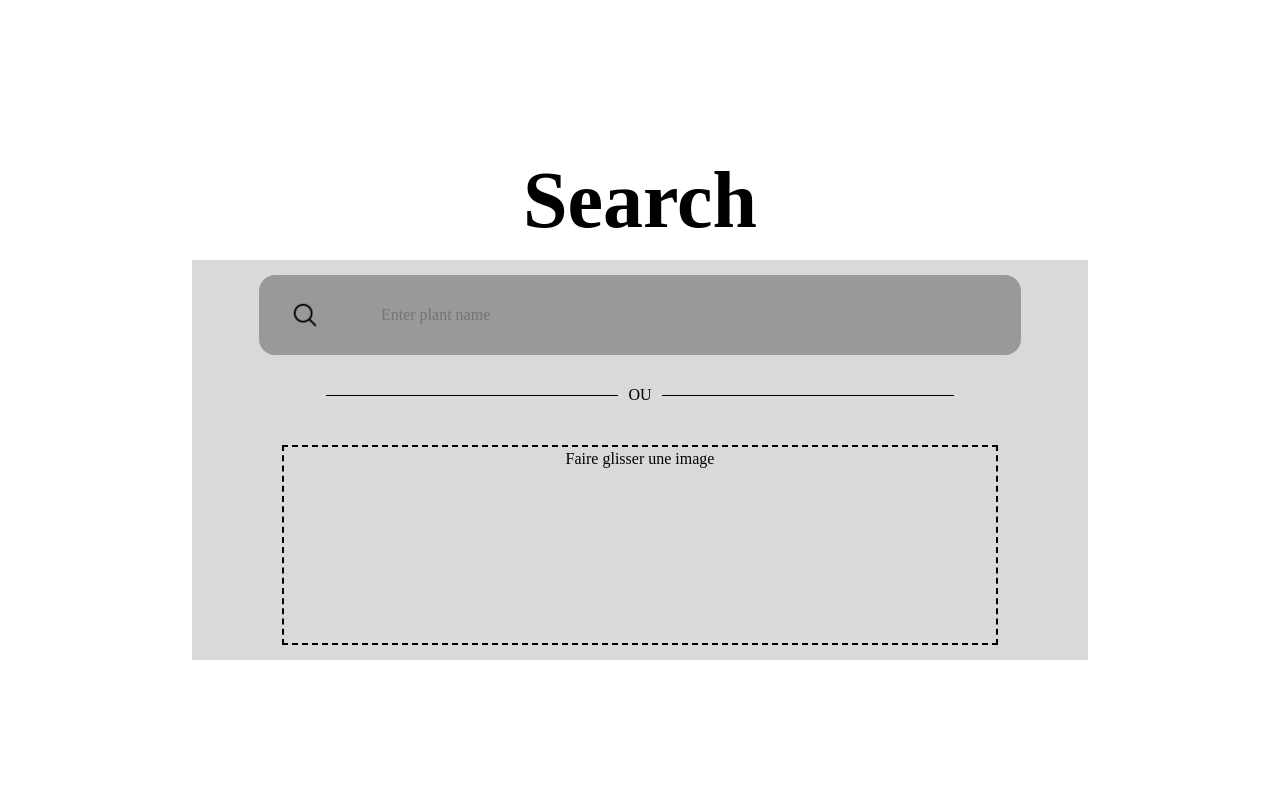
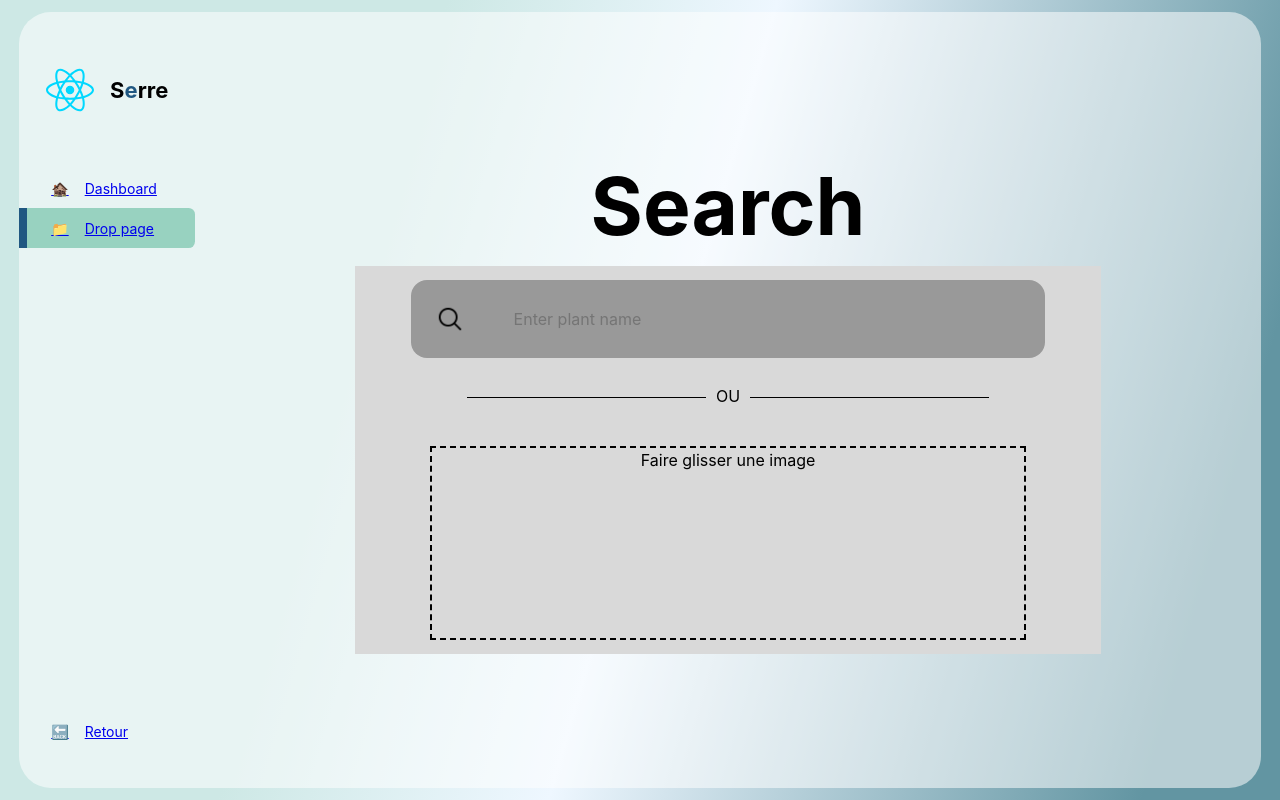
Before and after one commit to Deo012/Site_serre_intelligente-repo, a React (Vite) app in the folder frontend/: page /dropImagePage in a window 1280 px wide. Built offline with nearby package versions, Linux system fonts and the light colour scheme.

Commit message:
SideBar terminer

```diff
--- /dev/null
+++ b/frontend/src/components/cards/cards.jsx
@@ -0,0 +1,3 @@
+import React from "react";
+
+const Cards = () => {}
--- a/frontend/src/components/sideBar/sideBar.css
+++ b/frontend/src/components/sideBar/sideBar.css
@@ -32,4 +32,28 @@
     display: flex;
     align-items: center;
     gap: 1rem;
+    height: 2.5rem;
+    margin-left: 2rem;
+    position: relative;
+    transition: all 300ms ease;
+    font-size: 14px;
+    border-radius: 0.4rem;
 }
+.menuItem:hover{
+    cursor: pointer;
+}
+.active{
+    background: #98D2C0;
+    margin-left: 0;
+}
+.active::before{
+    content: "";
+    width: 8px;
+    height: 100%;
+    background: #205781;
+    margin-right: calc(1rem - 8px);
+}
+.menu .menuItem:last-child{
+    position: absolute;
+    bottom: 2.3rem;
+}
--- a/frontend/src/components/sideBar/sideBar.jsx
+++ b/frontend/src/components/sideBar/sideBar.jsx
@@ -1,9 +1,11 @@
-import React from "react";
+import React, { useState } from "react";
 import "./sideBar.css"
 import Logo from "../../assets/react.svg"
+import { Link, useLocation } from "react-router-dom";
 
 
 const SideBar = () => {
+    const location = useLocation();
     return(
         <>
             <div className="sideBar">
@@ -16,12 +18,33 @@ const SideBar = () => {
                 </div>
                 {/* menu */}
                 <div className="menu">
-                    <div className="menuItem">
+                    <Link
+                        className={location.pathname === "/dashBoard" ? "menuItem active" : "menuItem"}
+                        to="/dashBoard"
+                    >
                         <div>
-                            Icon
+                            🏚️
                         </div>
                         <div>Dashboard</div>
-                    </div>
+                    </Link>
+                    <Link
+                        className={location.pathname === "/dropImagePage" ? "menuItem active" : "menuItem"}
+                        to="/dropImagePage"
+                    >
+                        <div>
+                            📁
+                        </div>
+                        <div>Drop page</div>
+                    </Link>
+                    <Link
+                        className={location.pathname === "/" ? "menuItem active" : "menuItem"}
+                        to="/"
+                    >
+                        <div>
+                            🔙
+                        </div>
+                        <div>Retour</div>
+                    </Link>
                 </div>
             </div>
         </>
--- a/frontend/src/pages/dashBoard.css
+++ b/frontend/src/pages/dashBoard.css
@@ -102,6 +102,6 @@
     height: 97%;
     width: 97%;
     border-radius: 2em;
-    background-color: var(--glass);
+    background-color: rgba(255,255,255,0.54);
     grid-template-columns: 11rem auto 20rem;
 }
--- a/frontend/src/pages/dropImagePage.css
+++ b/frontend/src/pages/dropImagePage.css
@@ -1,6 +1,13 @@
-.page-drop-image-wrap{
-    width: 100vw;
-    height: 100vh;
+.dropImagePage{
+    display: grid;
+    height: 97%;
+    width: 97%;
+    border-radius: 2em;
+    background-color: rgba(255,255,255,0.54);
+    grid-template-columns: 11rem auto;
+}
+.drop-wrap{
+    height: 100%;
     display: flex;
     flex-direction: column;
     justify-content: center;
--- a/frontend/src/pages/dropImagePage.jsx
+++ b/frontend/src/pages/dropImagePage.jsx
@@ -1,6 +1,7 @@
 import React, { useEffect, useState } from "react";
 import "./dropImagePage.css"
 import loupeImg from "../assets/loupe.png"
+import SideBar from "../components/sideBar/sideBar";
 
 const DropImagePage = () => {
 
@@ -20,7 +21,11 @@ const DropImagePage = () => {
 
     return(
         <>
-        <div className="page-drop-image-wrap">
+        <div className="container-page">
+
+            <div className="dropImagePage">
+                <SideBar/>
+                <div className="drop-wrap">
                     <h1 className="main-titre">
                         Search
                     </h1>
@@ -53,6 +58,9 @@ const DropImagePage = () => {
                     </div>
 
                 </div>
+            </div>
+
+        </div>
         </>
     );
 }
```
Lines whose indentation alone changed are shown as unchanged.
